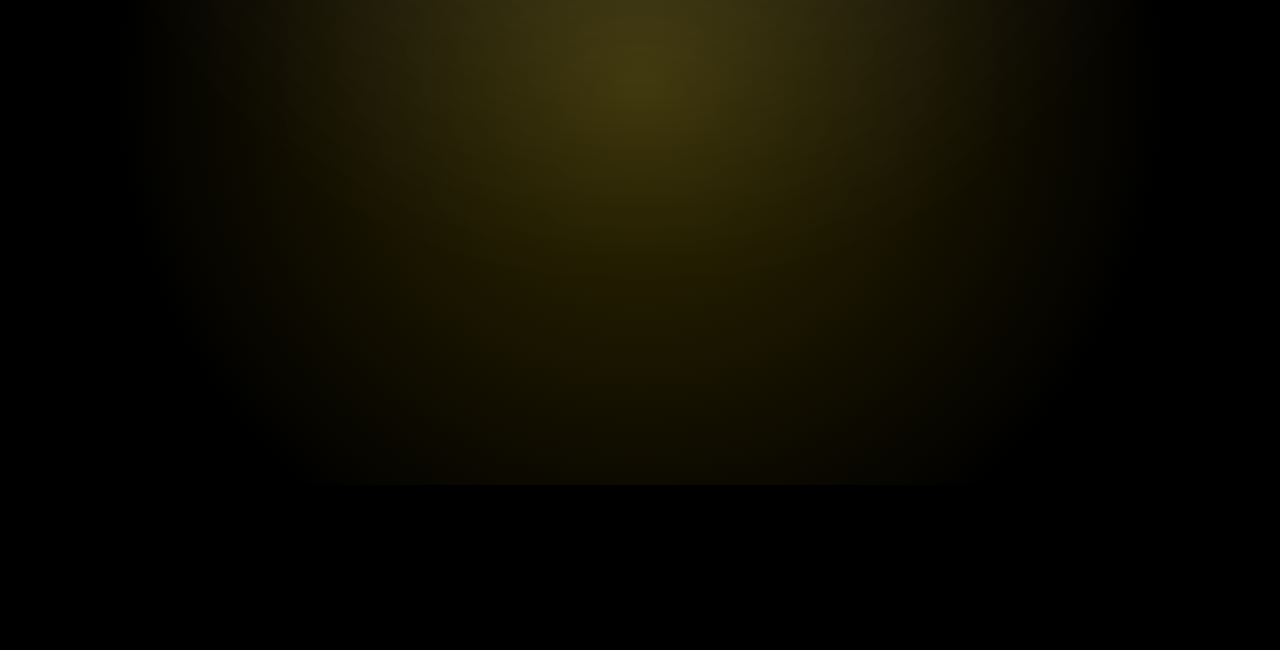
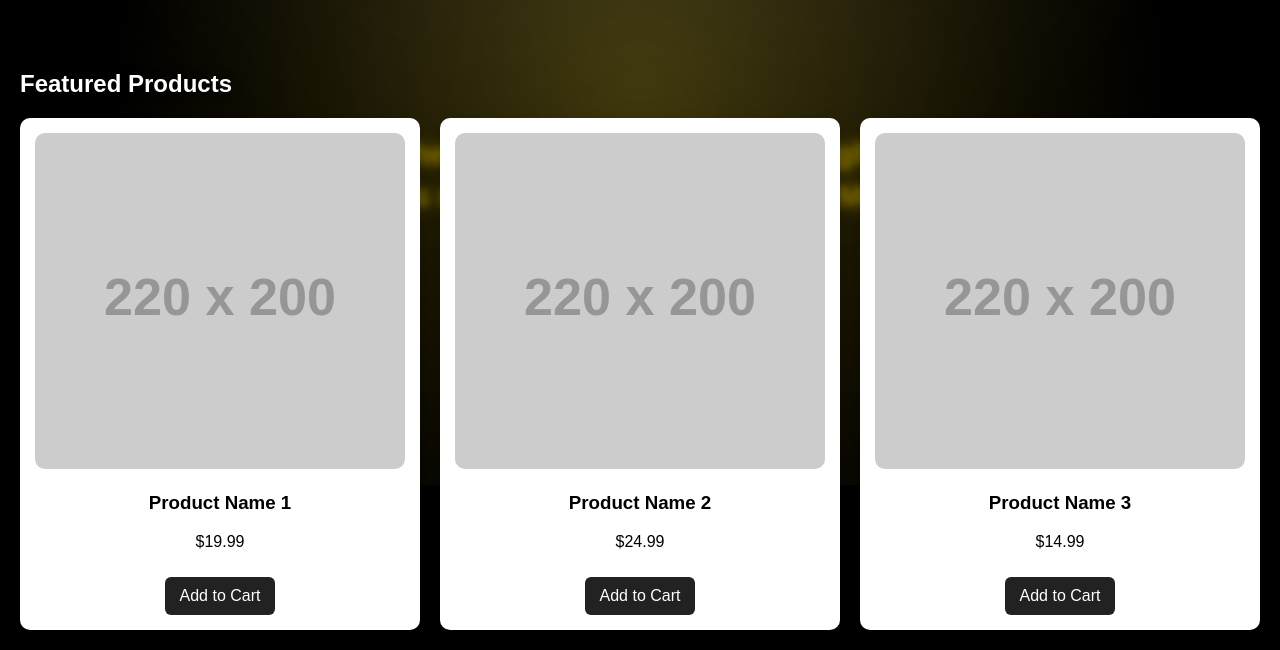
Before and after one commit to davidwait1965-crypto/Kingdom-Market-, a plain HTML site: page index.html in a window 1280 px wide. Shown: the part 315-965 px from the top of the page. Before the commit the page ends 800 px from the top, so only its background shows below. Drawn offline with Linux system fonts and the light colour scheme; placeholder pictures from the web are drawn by us.

Commit message:
Update index.html

```diff
--- a/index.html
+++ b/index.html
@@ -24,18 +24,21 @@
             z-index: 0;
         }
 
-        /* IMPROVED CLARITY VERSE TEXT */
+        /* GOLDEN GLOW SCRIPTURE TEXT */
         .scripture-text {
             max-width: 80%;
             text-align: center;
-            color: rgba(255, 255, 255, 0.33);   /* clearer */
-            font-size: 30px;                   /* slightly larger */
-            font-weight: 700;                  /* bold */
+            color: rgba(255, 215, 0, 0.35);  /* soft gold */
+            font-size: 30px;
+            font-weight: 700;
             line-height: 1.4;
             margin-top: 180px;
+
+            /* gold glowing aura */
             text-shadow:
-                0 0 10px rgba(0, 0, 0, 0.55),
-                0 0 20px rgba(0, 0, 0, 0.35);  /* soft contrast glow */
+                0 0 12px rgba(255, 215, 0, 0.45),
+                0 0 22px rgba(255, 215, 0, 0.35),
+                0 0 38px rgba(255, 215, 0, 0.20);
         }
 
         /* GLOW OVERLAY */
@@ -197,4 +200,64 @@
         </div>
 
         <div class="container">
-            <h2 style="color:white; text-shadow:0 0 10px black
+            <h2 style="color:white; text-shadow:0 0 10px black;">Featured Products</h2>
+
+            <div class="product-grid">
+
+                <div class="product">
+                    <img src="https://via.placeholder.com/220x200?text=Product+1" alt="Product 1" />
+                    <h3>Product Name 1</h3>
+                    <p>$19.99</p>
+                    <button>Add to Cart</button>
+                </div>
+
+                <div class="product">
+                    <img src="https://via.placeholder.com/220x200?text=Product+2" alt="Product 2" />
+                    <h3>Product Name 2</h3>
+                    <p>$24.99</p>
+                    <button>Add to Cart</button>
+                </div>
+
+                <div class="product">
+                    <img src="https://via.placeholder.com/220x200?text=Product+3" alt="Product 3" />
+                    <h3>Product Name 3</h3>
+                    <p>$14.99</p>
+                    <button>Add to Cart</button>
+                </div>
+
+            </div>
+        </div>
+
+    </div>
+
+    <script>
+        // MENU TOGGLE
+        const menuButton = document.querySelector('.menu-button');
+        const menuContainer = document.querySelector('.menu-container');
+        menuButton.addEventListener('click', () => {
+            menuContainer.classList.toggle('show');
+        });
+
+        // ROTATING BIBLE VERSES
+        const verses = [
+            "“But seek ye first the kingdom of God, and his righteousness; and all these things shall be added unto you.” – Matthew 6:33",
+            "“I can do all things through Christ which strengtheneth me.” – Philippians 4:13",
+            "“For with God nothing shall be impossible.” – Luke 1:37",
+            "“For we walk by faith, not by sight.” – 2 Corinthians 5:7",
+            "“The LORD is my shepherd; I shall not want.” – Psalm 23:1"
+        ];
+
+        const scriptureElement = document.getElementById('scriptureText');
+        let verseIndex = 0;
+
+        function showNextVerse() {
+            scriptureElement.textContent = verses[verseIndex];
+            verseIndex = (verseIndex + 1) % verses.length;
+        }
+
+        showNextVerse();
+        setInterval(showNextVerse, 10000);
+    </script>
+
+</body>
+</html>
```
